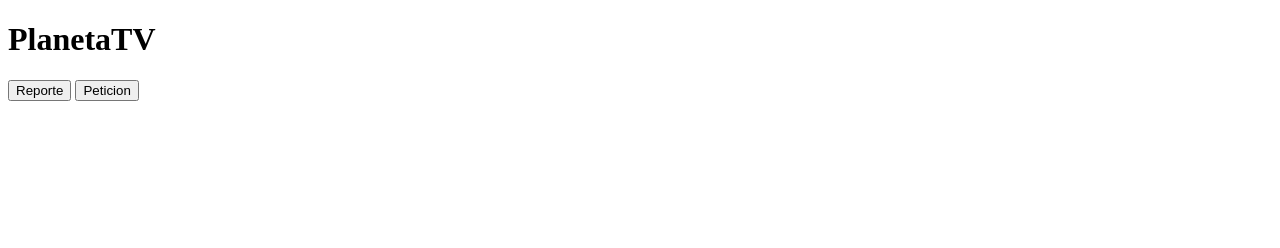
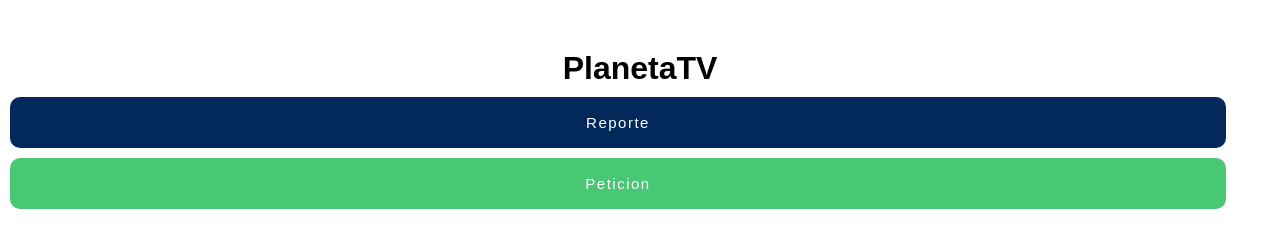
Before and after one commit to Brandon-Cortes/PlanetaTV_Report_Request, a plain HTML site: page Main/index.html in a window 1280 px wide. Drawn offline with Linux system fonts and the light colour scheme.

Commit message:
added stylesheet and buttons to index.html

```diff
--- a/Main/index.html
+++ b/Main/index.html
@@ -2,12 +2,14 @@
 <html lang="en">
 <head>
     <meta charset="UTF-8">
-    <meta name="viewport" content="width=device-width, initial-scale=1.0">
-    <title>PlanetaTV Ayuda</title>
+<meta name="viewport" content="width=device-width, initial-scale=1.0">    <title>PlanetaTV Ayuda</title>
+    <link rel="stylesheet" href="./stylesheet.css">
 </head>
 <body>
     <h1>PlanetaTV</h1>
-    <button>Reporte</button>
-    <button>Peticion</button>
+    <div class="buttons_section">
+        <button id="Reporte">Reporte</button>
+        <button id="Peticion">Peticion</button>
+    </div>
 </body>
 </html>
--- /dev/null
+++ b/Main/stylesheet.css
@@ -0,0 +1,57 @@
+*{
+    margin: 0;
+    padding: 0;
+    box-sizing: border-box;
+}
+
+h1{
+    text-align: center;
+    margin-top: 50px;
+    font-family: Arial, sans-serif;
+}
+
+#Reporte, #Peticion{
+  padding: 17px 40px;
+  border-radius: 10px;
+  border: 0;
+  letter-spacing: 1.5px;
+  font-size: 15px;
+  transition: all 0.3s ease;
+  color: hsl(0, 0%, 100%);
+  cursor: pointer;;
+}
+
+#Reporte{
+    background-color: hsl(213, 96%, 18%);
+}
+#Reporte:hover{
+    background-color: hsl(213, 96%, 25%);
+}
+#Peticion{
+    background-color: hsl(141, 53%, 53%);
+}
+#Peticion:hover{
+    background-color: hsl(249, 77%, 42%);
+}
+
+
+.buttons_section{
+    display: flex;
+    flex-direction: column;
+    gap: 10px;
+    margin: 10px;
+    height: 80%;
+    width: 95%;
+}
+
+button:hover {
+  box-shadow: rgb(203, 202, 202) 0px 7px 0px 0px;
+}
+
+button:active {
+  background-color: rgb(255, 56, 86);
+  /*50, 168, 80*/
+  box-shadow: rgb(201, 46, 70) 0px 0px 0px 0px;
+  transform: translateY(5px);
+  transition: 200ms;
+}
```
